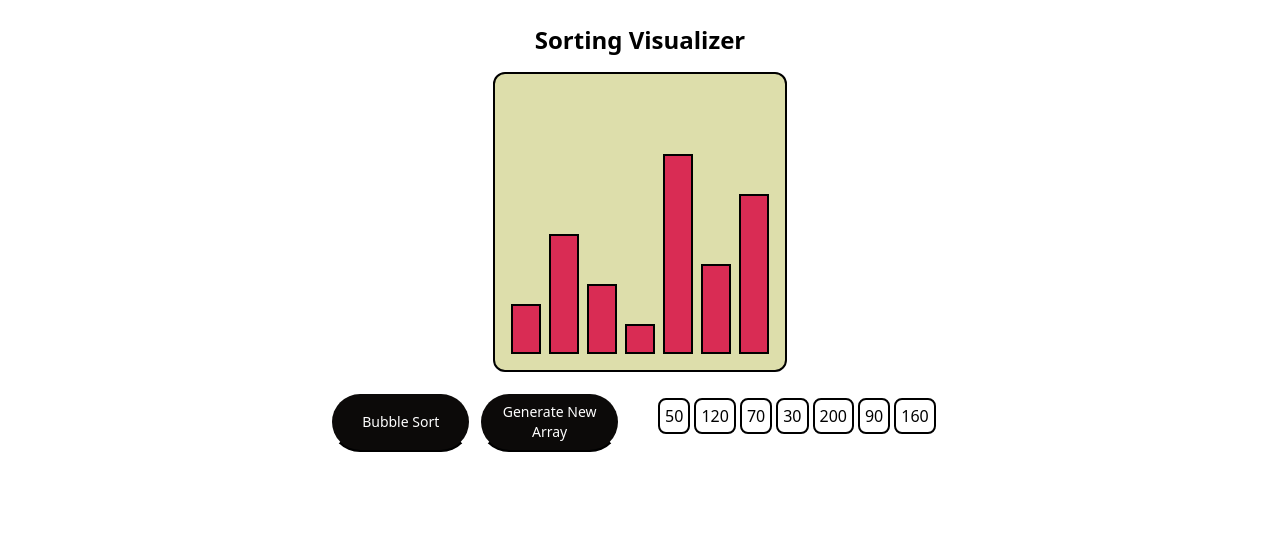
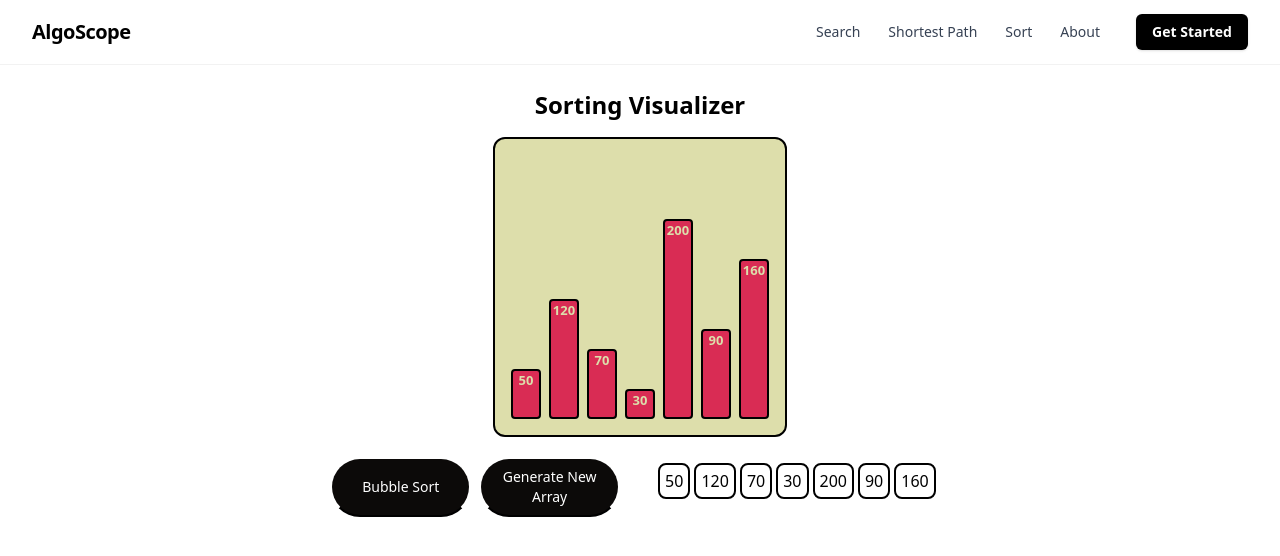
Before and after one commit to bim-adi/AlgoScope, a React (Vite) app: page /sort in a window 1280 px wide. Shown: the top 556 px of the page. Built offline with nearby package versions, Linux system fonts and the light colour scheme.

Commit message:
bug-fix-v2.0.4

```diff
--- a/src/App.jsx
+++ b/src/App.jsx
@@ -75,6 +75,7 @@ function App () {
       path: '/sort',
       element: (
         <>
+          <Navbar />
           <SortingVisualizer />
         </>
       )
--- a/src/components/CanvasSearching.jsx
+++ b/src/components/CanvasSearching.jsx
@@ -88,7 +88,7 @@ export const CanvasSearching= ({ algorithm, vertex }) => {
             nodes: {
                 shape: 'dot',
                 size: 20,
-                color: '#C562AF',
+                color: '#000000',
                 font: { size: 14, color: '#3338A0' }
             },
             edges: { arrows: { to: true }, color: { inherit: 'from' } }
@@ -207,7 +207,7 @@ export const CanvasSearching= ({ algorithm, vertex }) => {
         <div
             id='cy'
             ref={containerRef}
-            className='h-[600px] m-8 rounded-lg border border-stone-500 bg-stone-300 md:w-auto lg:w-auto xl:w-auto 2xl:w-auto'
+            className='h-[600px] m-8 rounded-lg border border-stone-500 bg-yellow-100 md:w-auto lg:w-auto xl:w-auto 2xl:w-auto'
         />
     )
 }
--- a/src/components/CanvasShortestPath.jsx
+++ b/src/components/CanvasShortestPath.jsx
@@ -49,7 +49,7 @@ export const CanvasShortestPath = ({ algorithm, source, target }) => {
             nodes: {
                 shape: 'dot',
                 size: 20,
-                color: '#C562AF',
+                color: '#000000',
                 font: { size: 14, color: '#3338A0' }
             },
             edges: { arrows: { to: true }, color: { inherit: 'from' } }
@@ -259,7 +259,7 @@ export const CanvasShortestPath = ({ algorithm, source, target }) => {
         <div
             id='cy-sp'
             ref={containerRef}
-            className='h-[600px] m-8 rounded-lg border border-stone-500 bg-stone-300 md:w-auto lg:w-auto xl:w-auto 2xl:w-auto'
+            className='h-[600px] m-8 rounded-lg border border-stone-500 bg-yellow-100 md:w-auto lg:w-auto xl:w-auto 2xl:w-auto'
         />
     )
 }
--- a/src/components/Navbar.jsx
+++ b/src/components/Navbar.jsx
@@ -8,8 +8,8 @@ export const Navbar = () => {
   const links = [
     { name: 'Search', href: '/search' },
     { name: 'Shortest Path', href: '/spath' },
+    { name: 'Sort', href: '/sort' },
     { name: 'About', href: '/about' },
-    { name: 'Sort', href: '/sort' }
   ]
 
   return (
--- a/src/components/SortingVisualizer.jsx
+++ b/src/components/SortingVisualizer.jsx
@@ -53,9 +53,9 @@ export default function SortingVisualizer() {
         {array.map((val, idx) => (
           <div
             key={idx}
-            className='bar transition-all duration-500 border-2 border-b-black'
+            className='bar rounded transition-all duration-500 border-2 border-b-black'
             style={{ height: `${val}px`, width: '30px' }}
-          ></div>
+          ><div className='bar-val'> {val}</div> </div>
         ))}
       </div>
 
@@ -93,7 +93,7 @@ export default function SortingVisualizer() {
         </div>
       </div>
       <style>{`
-      .array-ele{
+        .array-ele {
           border:2px solid black;
           padding:5px;
           margin:2px;
@@ -111,6 +111,13 @@ export default function SortingVisualizer() {
         .array-ele.active {
             background: #8ABB6C !important;
         }
+        .bar-val {
+          display: flex;
+          justify-content: center;
+          color: #DDDEAB;
+          font-size: small;
+          font-weight: bolder;
+        }
       `}</style>
     </div>
   )
--- a/src/output.css
+++ b/src/output.css
@@ -8,6 +8,7 @@
     --font-mono: ui-monospace, SFMono-Regular, Menlo, Monaco, Consolas, "Liberation Mono",
       "Courier New", monospace;
     --color-amber-500: oklch(76.9% 0.188 70.08);
+    --color-yellow-100: oklch(97.3% 0.071 103.193);
     --color-green-600: oklch(62.7% 0.194 149.214);
     --color-blue-600: oklch(54.6% 0.245 262.881);
     --color-slate-100: oklch(96.8% 0.007 247.896);
@@ -227,6 +228,9 @@
   }
   .right-5 {
     right: calc(var(--spacing) * 5);
+  }
+  .bottom-0 {
+    bottom: calc(var(--spacing) * 0);
   }
   .z-50 {
     z-index: 50;
@@ -465,6 +469,9 @@
     @supports (color: color-mix(in lab, red, red)) {
       background-color: color-mix(in oklab, var(--color-white) 90%, transparent);
     }
+  }
+  .bg-yellow-100 {
+    background-color: var(--color-yellow-100);
   }
   .p-2 {
     padding: calc(var(--spacing) * 2);
```
Lines whose indentation alone changed are shown as unchanged.
